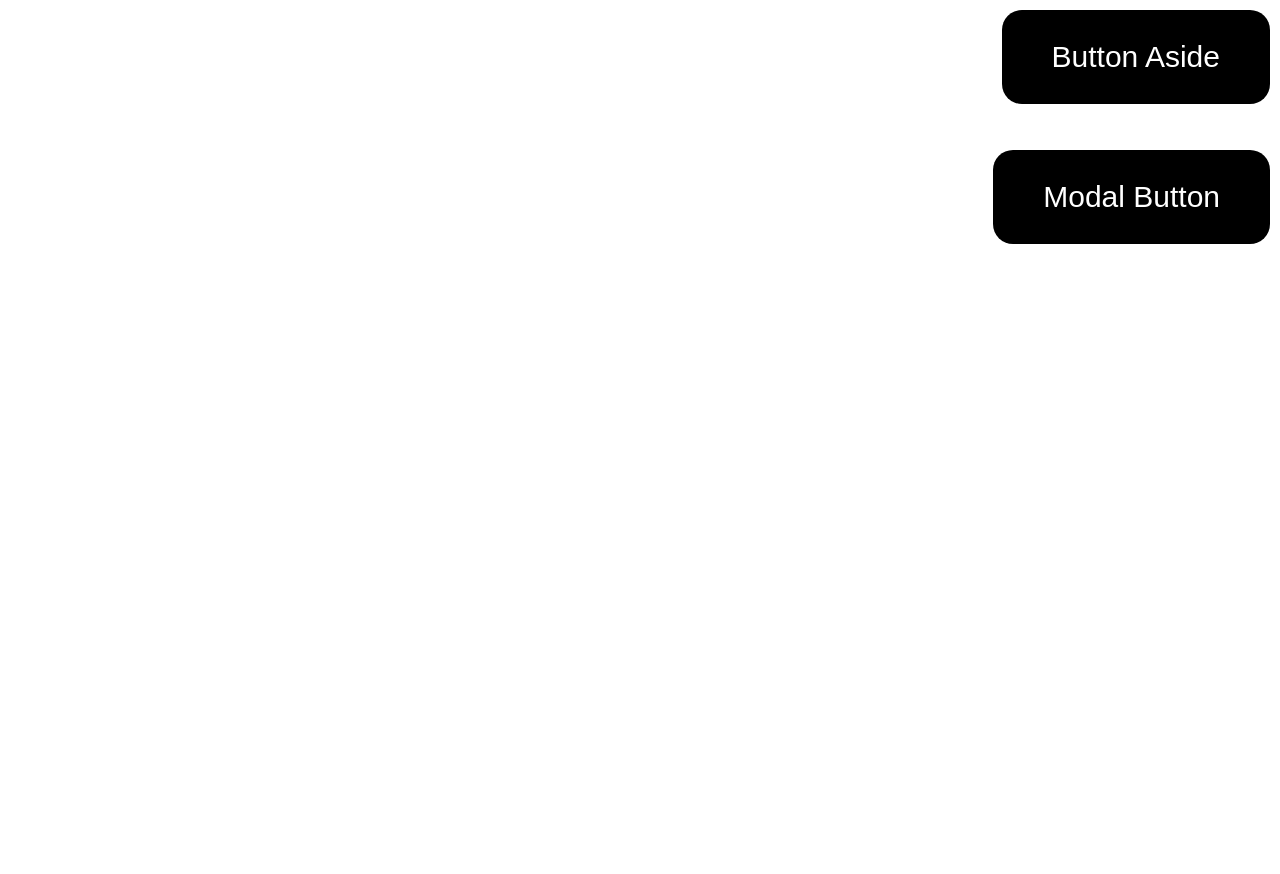
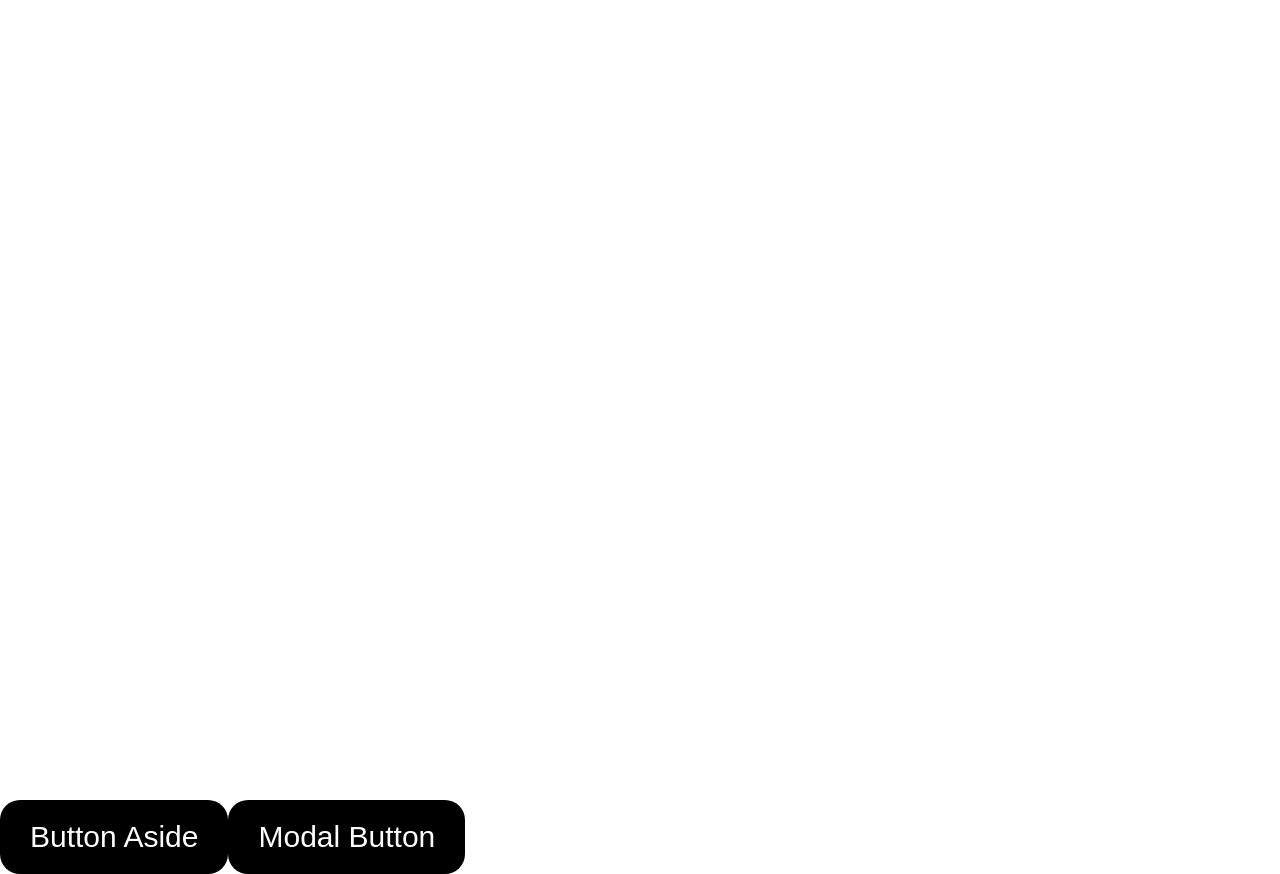
Before and after one commit to ArturPetrosyan1998/React-App-Func, a React (Vite) app: page /counter in a window 1280 px wide. Before the commit the page ends 800 px from the top, so only its background shows below. Built offline with nearby package versions, Linux system fonts and the light colour scheme.

Commit message:
created Home and Cunter component

```diff
--- a/src/components/Button/Button.jsx
+++ b/src/components/Button/Button.jsx
@@ -5,12 +5,12 @@ import styles from './Button.module.scss';
 const cx = classNames.bind(styles);
 class Button extends Component {
   render() {
-    const { onClick, text = 'Click', modalButton } = this.props;
+    const { onClick, text = 'Click' } = this.props;
     return (
       <button
         type="button"
         onClick={onClick}
-        className={cx('button', { buttonModal: modalButton })}
+        className={cx('button')}
       >
         {text}
       </button>
--- a/src/components/Button/Button.module.scss
+++ b/src/components/Button/Button.module.scss
@@ -1,28 +1,13 @@
 .button {
     background-color: black;
-    padding: 30px 50px;
+    padding: 20px 30px;
     font-size: 30px;
     color: white;
     cursor: pointer;
     border: none;
-    position: absolute;
-    right: 10px;
-    top: 10px;
     border-radius: 20px;
 }
 
 .button:hover {
     opacity: 0.5;
 }
-
-.buttonModal {
-    background-color: black;
-    padding: 30px 50px;
-    font-size: 30px;
-    color: white;
-    cursor: pointer;
-    border: none;
-    position: absolute;
-    right: 10px;
-    top: 150px;
-}
```
Also changed, not shown: src/pages/Counter/Counter.jsx (+11 -0 lines), src/pages/Home/Home.jsx (+11 -0 lines), src/pages/Counter/Counter.module.scss (added).
